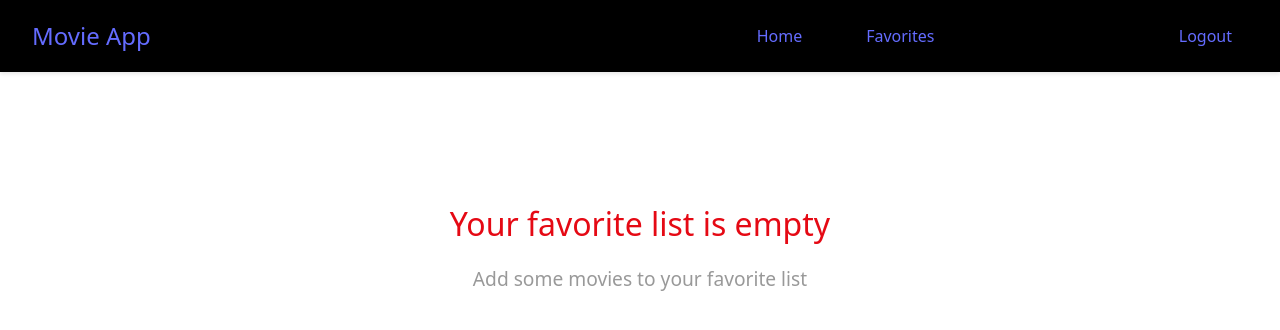
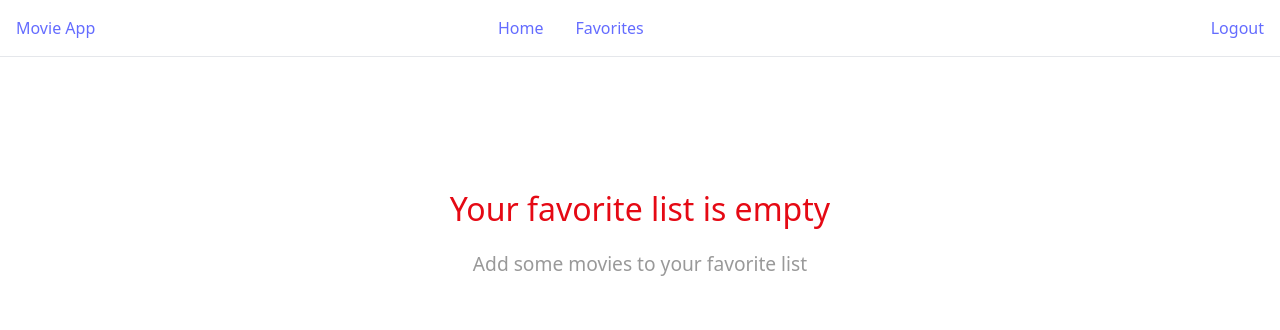
Before and after one commit to Bimaahmadani/MyMovie-app, a React (Vite) app: page /favorites in a window 1280 px wide. Shown: the top 330 px of the page. Built offline with nearby package versions, Linux system fonts and the light colour scheme; no server answers; the database is empty; sample sign-in values are in the browser's storage.

Commit message:
update Navbar.jsx

```diff
--- a/src/components/MovieCard.jsx
+++ b/src/components/MovieCard.jsx
@@ -22,7 +22,7 @@ function MovieCard ({movie}){
             </div>
         </div>
         <div className="movie-info">
-            <h3>{movie.title}</h3>
+            <h3 className=' text-white font-semibold'>{movie.title}</h3>
             <p>
                 {movie.release_date?.split('-')[0]}
             </p>
--- a/src/components/NavBar.jsx
+++ b/src/components/NavBar.jsx
@@ -1,31 +1,49 @@
 import { Link } from "react-router-dom"
-import '../css/NavBar.css'
+// import '../css/NavBar.css'
 import { useAuth } from "../contexts/AuthContext"
 
 function NavBar() {
   const { user, signOut } = useAuth();
 
   return (
-    <nav className="navbar">
+    <nav className="navbar bg-white dark:bg-gray-900  w-full z-20 top-0 start-0 border-b border-gray-200 dark:border-gray-600">
+      <div class="max-w-screen-xl flex flex-wrap items-center justify-between mx-auto p-4">
          <div className="navbar-brand">
             <Link to="/">Movie App</Link>
           </div>
-      <div className="navbar-links">
-        <Link to="/" className="nav-link">Home</Link>
-        <Link to="/favorites" className="nav-link">Favorites</Link>
 
+          <div className="navbar-links items-center justify-between hidden w-full md:flex md:w-auto" id="navbar-sticky">
+            <ul class="flex flex-col p-4 md:p-0 mt-4 font-medium border border-gray-100 rounded-lg bg-gray-50 md:space-x-8 rtl:space-x-reverse md:flex-row md:mt-0 md:border-0 md:bg-white dark:bg-gray-800 md:dark:bg-gray-900 dark:border-gray-700">
+            <li>
+                <Link to="/" className="block py-2 px-3 text-white bg-blue-700 rounded-sm md:bg-transparent md:text-blue-700 md:p-0 md:dark:text-blue-500">Home</Link>
+            </li>
+
+            <li>
+               <Link to="/favorites" className="nav-lblock py-2 px-3 text-gray-900 rounded-sm hover:bg-gray-100 md:hover:bg-transparent md:hover:text-blue-700 md:p-0 md:dark:hover:text-blue-500 dark:text-white dark:hover:bg-gray-700 dark:hover:text-white md:dark:hover:bg-transparent dark:border-gray-700ink">Favorites</Link>
+            </li>
+            </ul>
+          </div>
+           <div class="flex justify-center space-x-4 ">
               {user ? (
               <>
-            <span className="nav-user">{user.email}</span>
+                <span className="nav-user text-white">{user.email}</span>
                 <a onClick={signOut} className="nav-link btn-link">Logout</a>
               </>
             ) : (
               <>
-            <Link to="/login" className="nav-link">Login</Link>
-            <Link to="/signup" className="nav-link">Sign Up</Link>
+                <Link to="/login" type="button" className=" bg-blue-700 hover:bg-blue-800 focus:ring-4 focus:outline-none focus:ring-blue-300 font-medium rounded-lg text-sm px-4 py-2 text-center dark:bg-blue-600 dark:hover:bg-blue-700 dark:focus:ring-blue-800">
+                  <span className="text-white">Login</span>
+                </Link>
+
+                <Link to="/signup" type="button" className=" bg-blue-700 hover:bg-blue-800 focus:ring-4 focus:outline-none focus:ring-blue-300 font-medium rounded-lg text-sm px-4 py-2 text-center dark:bg-blue-600 dark:hover:bg-blue-700 dark:focus:ring-blue-800">
+                    <span className="text-white">Sign Up</span>
+                </Link>
               </>
             )}
           </div>
+
+      </div>
+
     </nav>
   )
 }
--- a/src/css/Navbar.css
+++ b/src/css/Navbar.css
@@ -1,4 +1,4 @@
-.navbar {
+/* .navbar {
   background-color: #000000;
   padding: 1rem 2rem;
   display: flex;
@@ -53,4 +53,4 @@ a {
 }
 a:hover {
   color: #535bf2;
-}
+} */
```
Lines whose indentation alone changed are shown as unchanged.
